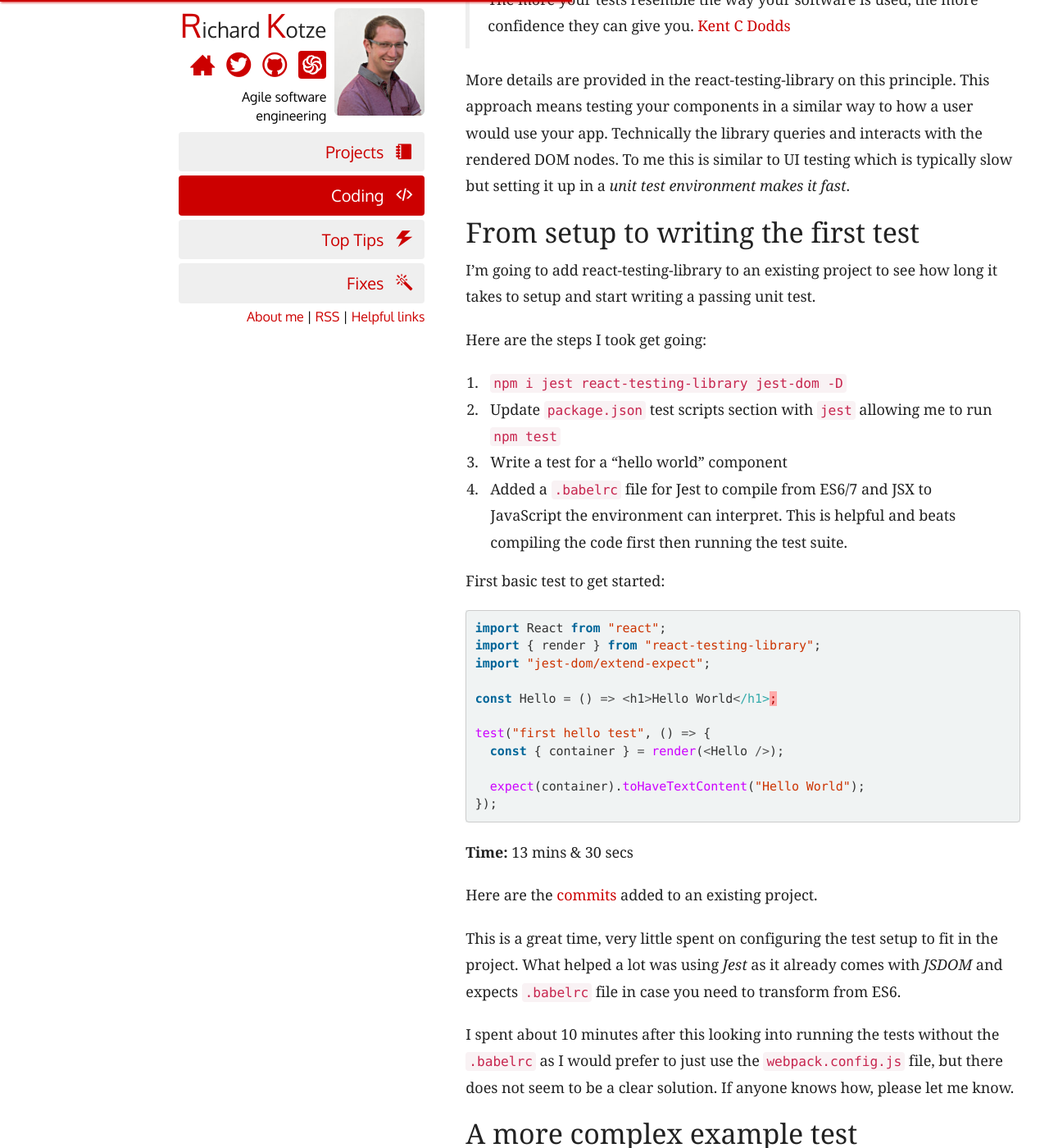
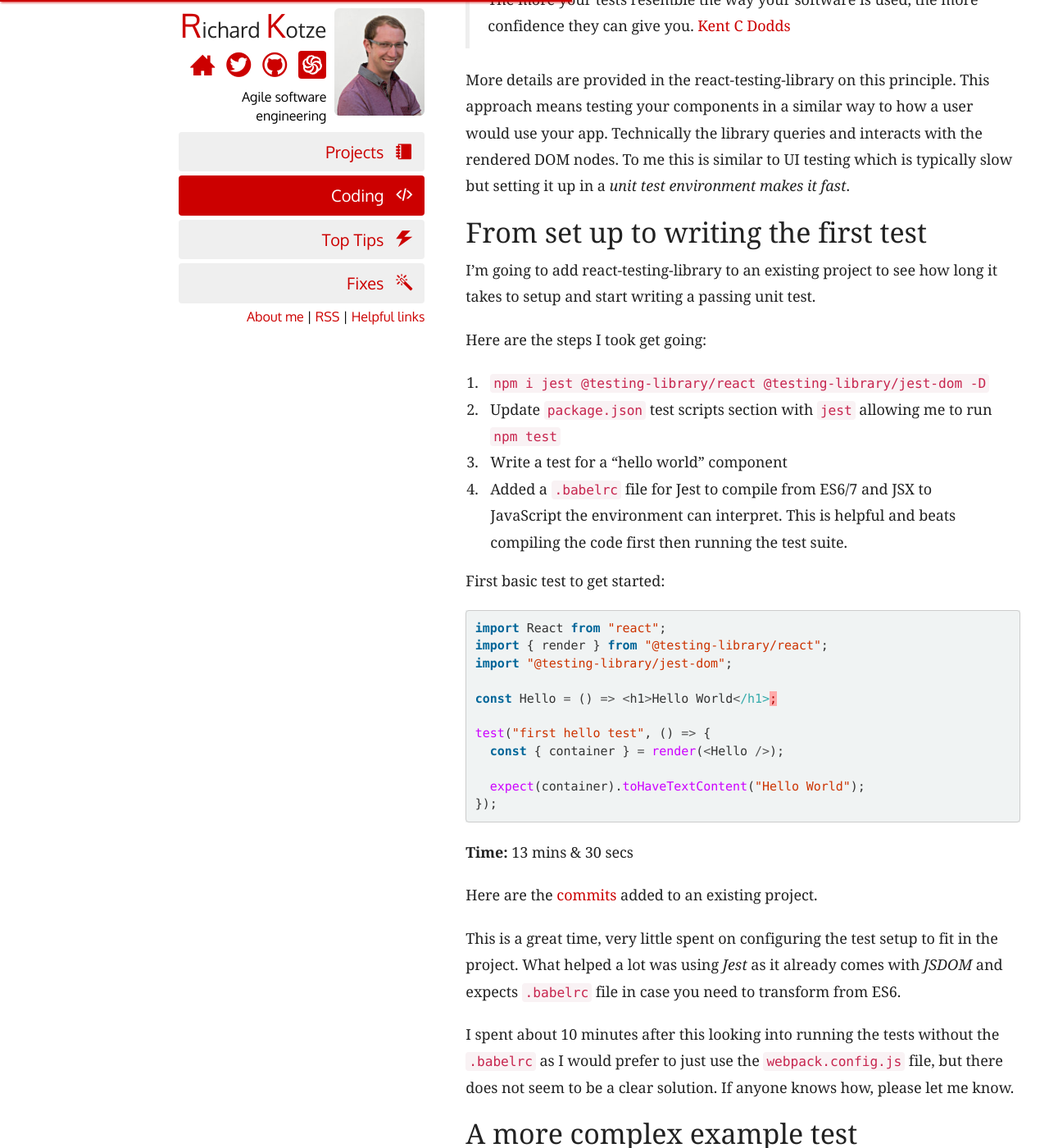
Before and after one commit to rkotze/rkotze.github.io, a Jekyll site: the page built from _posts/2018-05-30-testing-react-components-with-jest.md, in a window 1280 px wide and 1400 px high, scrolled down 2468 px. Shown: the whole window at 82% size. Built offline with Jekyll 4.4.1, drawn with Linux system fonts in a browser that asks for light colours; comment, search, counter and statistics services are not loaded; some of the changed text lies outside the part shown.

Commit message:
Update react testing library post

````diff
--- a/_posts/2018-05-30-testing-react-components-with-jest.md
+++ b/_posts/2018-05-30-testing-react-components-with-jest.md
@@ -12,7 +12,7 @@
 tags: javascript react unit-testing
 ---
 
-**How do you unit test your React components?** There are plenty testing libraries to help support testing your React app. I'm going to look at using [Jest](https://facebook.github.io/jest){:target="\_blank" rel="noopener"} and [Kent C. Dodds](https://github.com/kentcdodds){:target="\_blank" rel="noopener"} [react-testing-library](https://github.com/kentcdodds/react-testing-library){:target="\_blank" rel="noopener"}
+**How do you unit test your React components?** There are plenty testing libraries to help support testing your React app. I'm going to look at using [Jest](https://facebook.github.io/jest){:target="\_blank" rel="noopener"} and [Kent C. Dodds](https://github.com/kentcdodds){:target="\_blank" rel="noopener"} [@testing-library/react](https://github.com/testing-library/react-testing-library){:target="\_blank" rel="noopener"}
 
 <!--more-->
 
@@ -24,7 +24,7 @@
 When React was in it's `0.x` versions it was a real struggle to test your components. Lots of ideas and opinions but no clear test setup. One way was to render a component into a headless browser or an emulated DOM environment using the now deprecated method `React.render(<MyApp />, document.body)`. Then find the component in the DOM `dom = React.findDOMNode(component)`. Rendering a component to the DOM meant you had to wait until
 the lifecycle events where completed before querying for it.
 
-I worked on a React project where we decided to use JSDOM v3.x and this had some [painful setup](https://github.com/jsdom/jsdom/tree/3.x#contextify){:target="\_blank" rel="noopener"} especially using a Windows OS. Having to install Python 2.7 and Visual Studios Express to compile native modules for your machine. All this to run tests locally but eventually, it would run _fairly_ consistently. Setting up a CI pipeline also had similar challenges.
+I worked on a React project where we decided to use JSDOM v3.x and this had some [painful set up](https://github.com/jsdom/jsdom/tree/3.x#contextify){:target="\_blank" rel="noopener"} especially using a Windows OS. Having to install Python 2.7 and Visual Studios Express to compile native modules for your machine. All this to run tests locally but eventually, it would run _fairly_ consistently. Setting up a CI pipeline also had similar challenges.
 
 I'm glad a lot of effort from the JavaScript community has gone into improving JSDOM. Now it has become the default DOM environment to test your React app in. It is as simple as `npm i jsdom -D` and with a little setup, it works.
 
@@ -48,13 +48,13 @@
 
 More details are provided in the react-testing-library on this principle. This approach means testing your components in a similar way to how a user would use your app. Technically the library queries and interacts with the rendered DOM nodes. To me this is similar to UI testing which is typically slow but setting it up in a _unit test environment makes it fast_.
 
-## From setup to writing the first test
+## From set up to writing the first test
 
 I'm going to add react-testing-library to an existing project to see how long it takes to setup and start writing a passing unit test.
 
 Here are the steps I took get going:
 
-1. `npm i jest react-testing-library jest-dom -D`
+1. `npm i jest @testing-library/react @testing-library/jest-dom -D`
 1. Update `package.json` test scripts section with `jest` allowing me to run `npm test`
 1. Write a test for a "hello world" component
 1. Added a `.babelrc` file for Jest to compile from ES6/7 and JSX to JavaScript the environment can interpret. This is helpful and beats compiling the code first then running the test suite.
@@ -63,8 +63,8 @@
 
 ```javascript
 import React from "react";
-import { render } from "react-testing-library";
-import "jest-dom/extend-expect";
+import { render } from "@testing-library/react";
+import "@testing-library/jest-dom";
 
 const Hello = () => <h1>Hello World</h1>;
 
@@ -89,8 +89,8 @@
 
 ```javascript
 import React from "react";
-import { render, Simulate, wait } from "react-testing-library";
-import "jest-dom/extend-expect";
+import { render, Simulate, wait } from "@testing-library/react";
+import "@testing-library/jest-dom";
 import { FetchGitMobContributors } from "./fetch-git-mob-contributors";
 
 beforeEach(function() {
````
